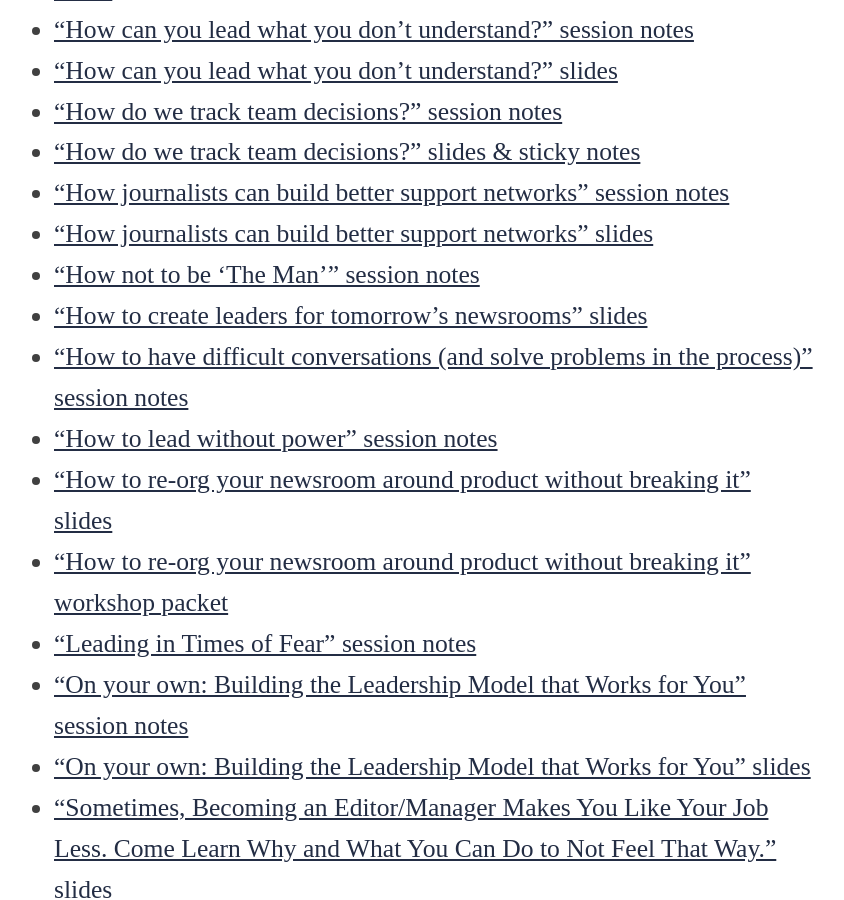
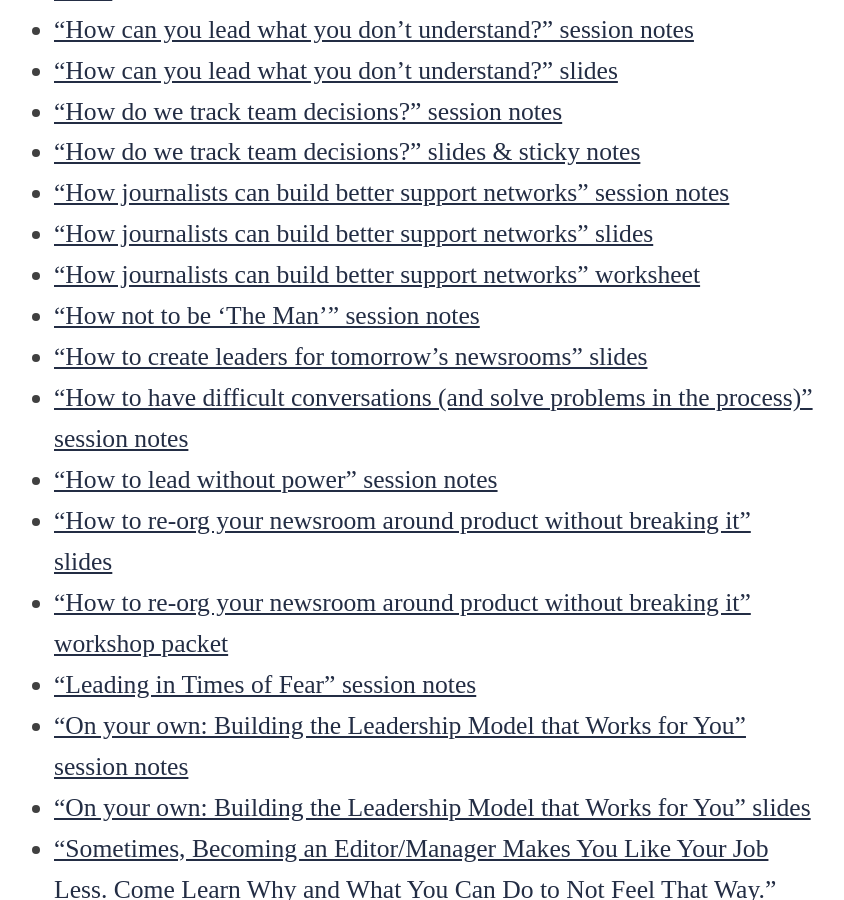
Before and after one commit to OpenNews/srccon-lead, a Jekyll site: the page built from documentation.md, in a window 1280 px wide and 900 px high, scrolled down 2882 px. Shown: the whole window, without its empty margins (226-1070 px from the left). Built offline with Jekyll 4.4.1, drawn with Linux system fonts in a browser that asks for light colours.

Commit message:
update docs page

```diff
--- a/documentation.md
+++ b/documentation.md
@@ -49,7 +49,8 @@ All sessions at SRCCON events have a collaborative etherpad that facilitators an
 * ["How do we track team decisions?" session notes](https://etherpad.opennews.org/p/SRCCONLEAD2019-tracking-team-decisions)
 * ["How do we track team decisions?" slides & sticky notes](https://docs.google.com/presentation/d/17dOZmTyaY6DOPbUTLQ1vyDxw12Q9G1DFeONglDPdDAA/edit#slide=id.p)
 * ["How journalists can build better support networks" session notes](https://etherpad.opennews.org/p/SRCCONLEAD2019-building-support-networks)
-* ["How journalists can build better support networks" slides](https://docs.google.com/presentation/d/1eU7ooQg_jNWE4AnUG-0pfn3BlfYH8w1bIR91Ab-ji4M/edit#slide=id.p)
+* ["How journalists can build better support networks" slides](https://docs.google.com/presentation/d/1eU7ooQg_jNWE4AnUG-0pfn3BlfYH8w1bIR91Ab-ji4M/edit)
+* ["How journalists can build better support networks" worksheet](https://docs.google.com/document/d/1tmpfOZetBK83QcMoUg7ZBvKGhRArBQlMJ8h7u1O6FI8/edit)
 * ["How not to be ‘The Man’" session notes](https://etherpad.opennews.org/p/SRCCONLEAD2019-dont-be-the-man)
 * ["How to create leaders for tomorrow’s newsrooms" slides](https://docs.google.com/presentation/d/1hz1gP6M8k6lRRu7IivR6ZBwk-HqCKxYflFl8THxiS8M/edit#slide=id.p1)
 * ["How to have difficult conversations (and solve problems in the process)" session notes](https://etherpad.opennews.org/p/SRCCONLEAD2019-difficult-conversations)
```
